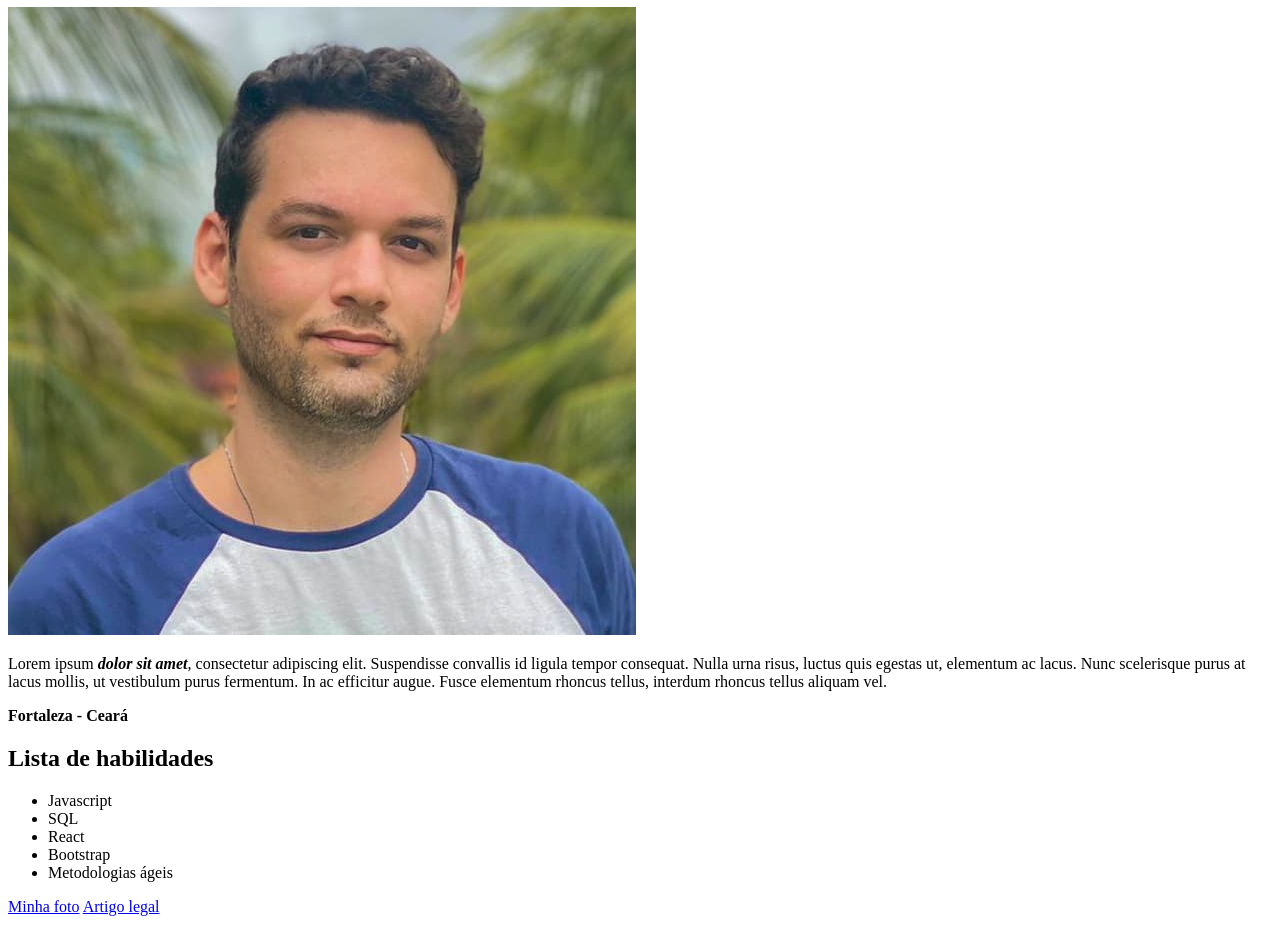
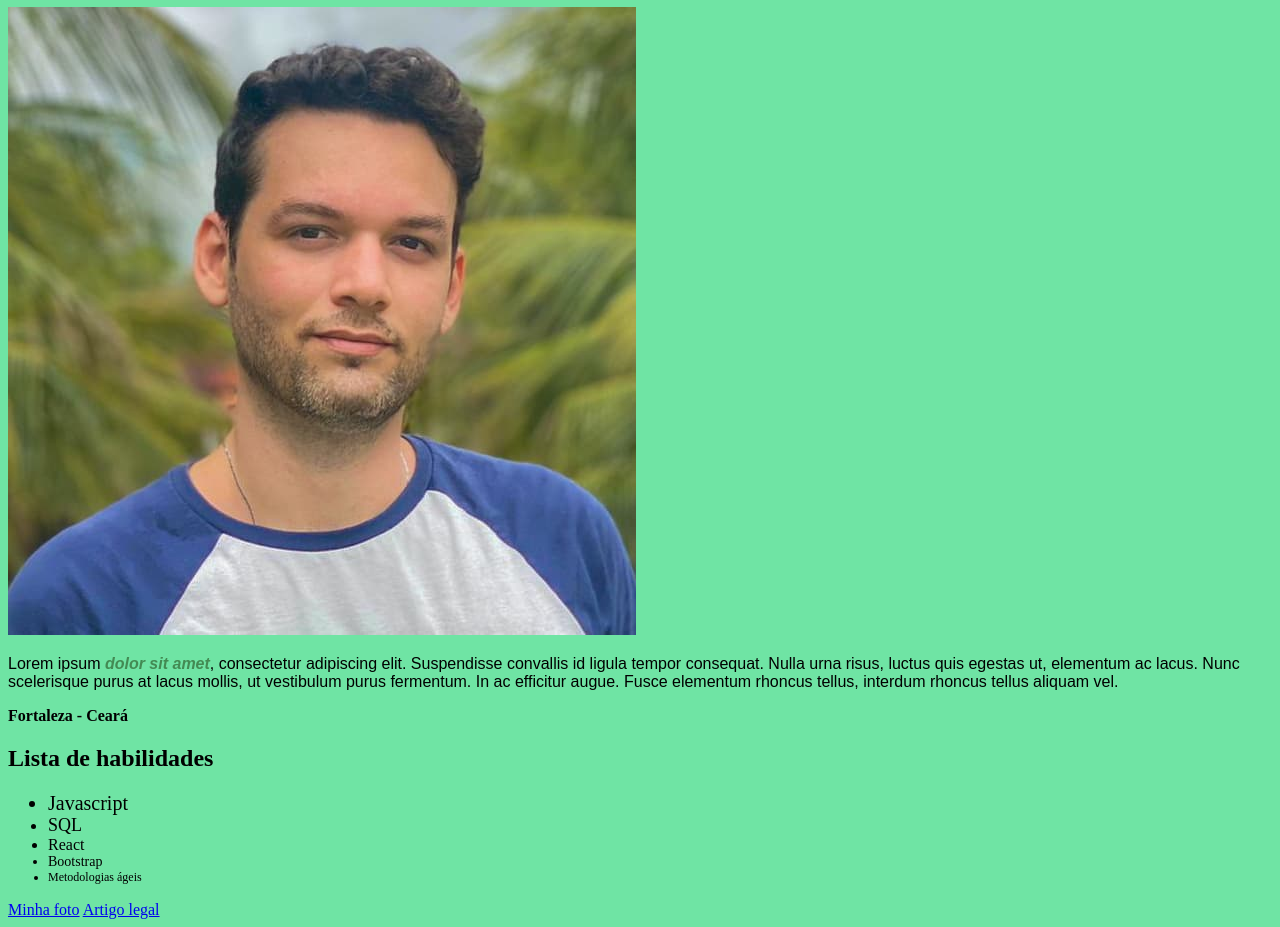
Before and after one commit to joel-azevedo/joel-azevedo.github.io, a plain HTML site: page index.html in a window 1280 px wide. Shown: the part 99-1026 px from the top of the page. Drawn offline with Linux system fonts and the light colour scheme.

Commit message:
estilizando meu portfólio com css

```diff
--- a/index.html
+++ b/index.html
@@ -5,6 +5,7 @@
   <meta http-equiv="X-UA-Compatible" content="IE=edge">
   <meta name="viewport" content="width=device-width, initial-scale=1.0">
   <title>Portfólio Web - Joel Azevedo</title>
+  <link rel="stylesheet" type="text/css" href="style.css">
 </head>
 <body>
   <a href="#sobre-mim">Sobre mim</a>
--- /dev/null
+++ b/style.css
@@ -0,0 +1,31 @@
+body {
+    background-color: rgb(111, 228, 164);
+  }
+
+  .meuNome, .descricao {
+    font-family: Arial, Helvetica, sans-serif;
+  }
+
+  em {
+    color: rgb(67, 138, 83);
+  }
+
+  .javascript {
+    font-size: 20px;
+  }
+
+  .sql {
+    font-size: 18px;
+  }
+
+  .react {
+    font-size: 16px;
+  }
+
+  .bootstrap {
+    font-size: 14px;
+  }
+
+  .metoAgil {
+    font-size: 12px;
+  }
```
